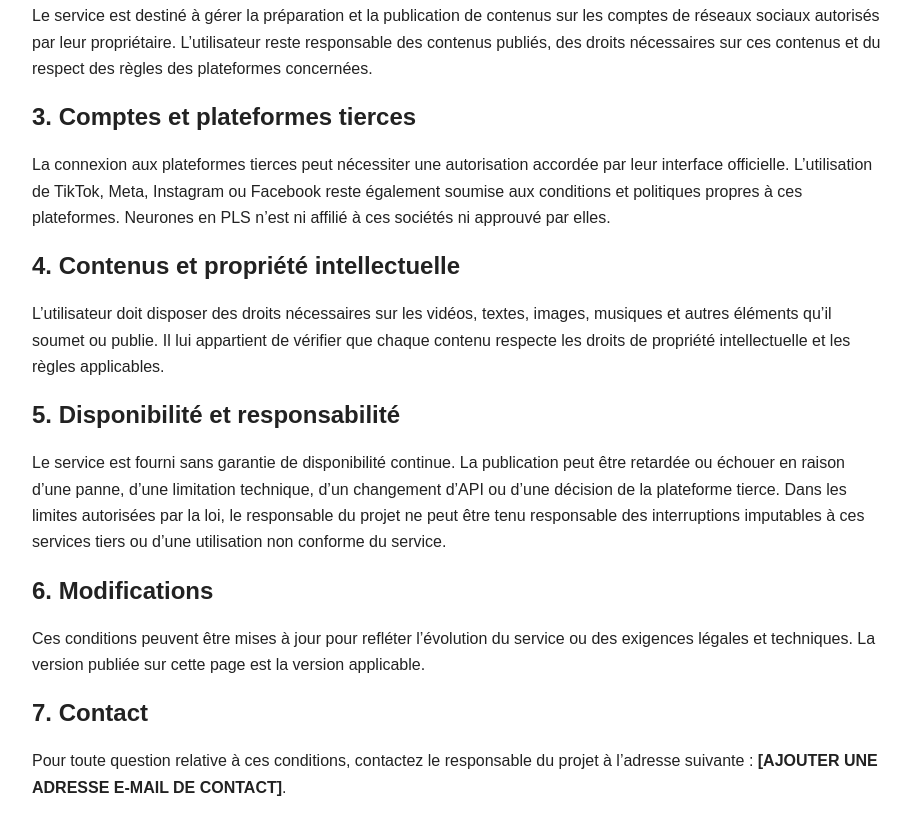
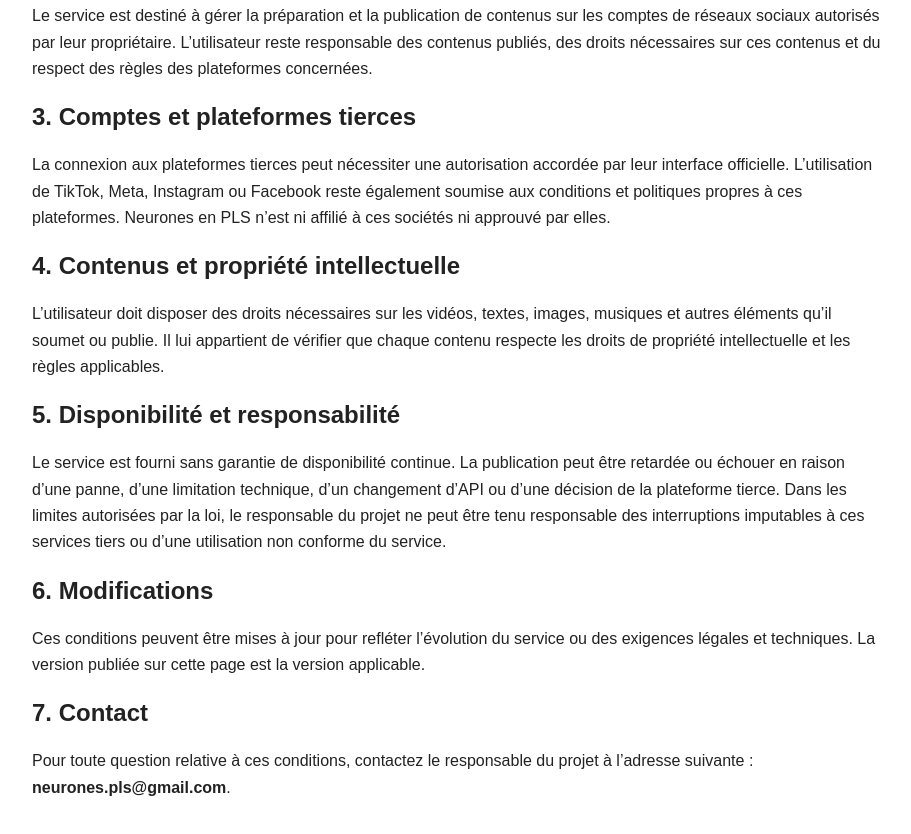
Before and after one commit to neuronespls-hue/neurones-en-pls, a plain HTML site: page terms.html in a window 1280 px wide. Shown: the part 338-1172 px from the top of the page, without its empty margins (183-1094 px from the left). Drawn offline with Linux system fonts and the light colour scheme.

Commit message:
Update terms.html

```diff
--- a/terms.html
+++ b/terms.html
@@ -33,6 +33,6 @@
   <p>Ces conditions peuvent être mises à jour pour refléter l’évolution du service ou des exigences légales et techniques. La version publiée sur cette page est la version applicable.</p>
 
   <h2>7. Contact</h2>
-  <p>Pour toute question relative à ces conditions, contactez le responsable du projet à l’adresse suivante : <strong>[AJOUTER UNE ADRESSE E-MAIL DE CONTACT]</strong>.</p>
+  <p>Pour toute question relative à ces conditions, contactez le responsable du projet à l’adresse suivante : <strong>neurones.pls@gmail.com</strong>.</p>
 </body>
 </html>
```
